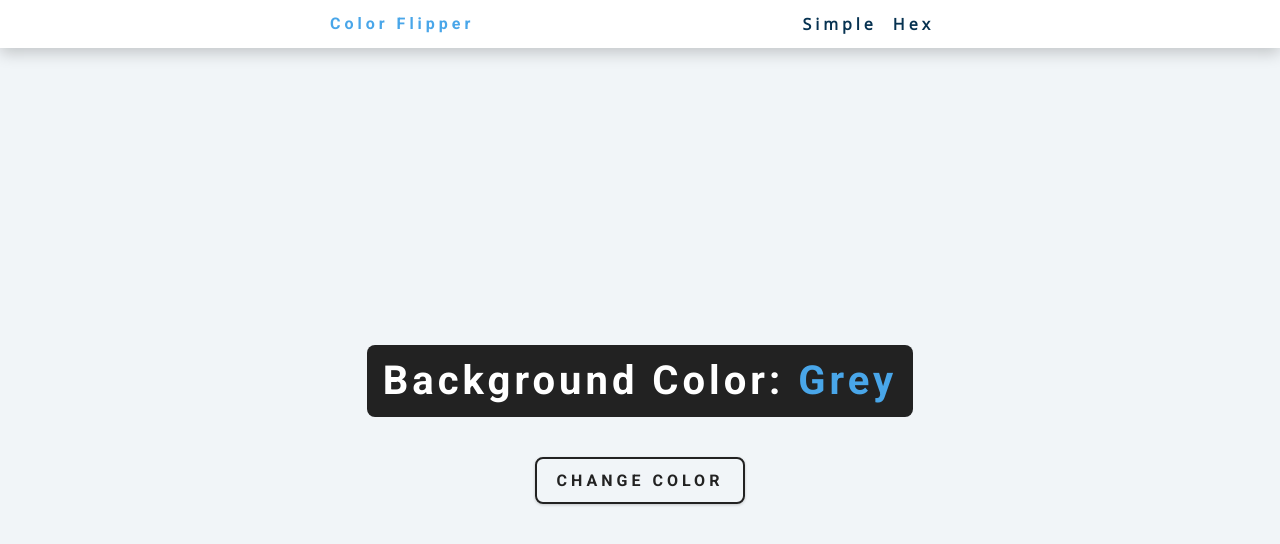
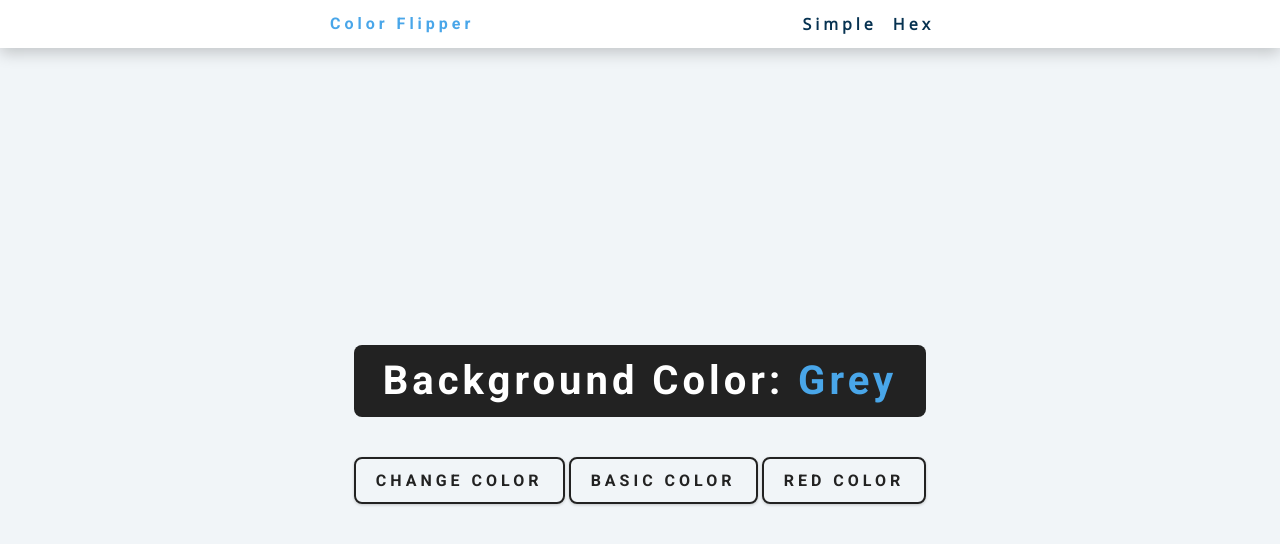
Before and after one commit to Grax4im/colorFlipper, a plain HTML site: page index.html in a window 1280 px wide. Drawn offline with nearby package versions, Linux system fonts and the light colour scheme.

Commit message:
add buttons

```diff
--- a/index.html
+++ b/index.html
@@ -26,7 +26,11 @@
   <main>
     <div class="container">
       <h2>background color: <span class="color">grey</span></h2>
+      <div>
       <button class="btn btn-hero" id="btn">change color</button>
+      <button class="btn btn-hero" id="btn">Basic Color</button>
+      <button class="btn btn-hero" id="btn">Red Color</button>
+      </div>
     </div>
   </main>
   <!-- javascript -->
```
